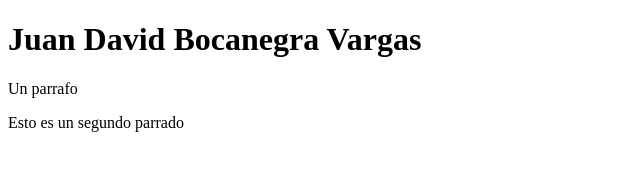
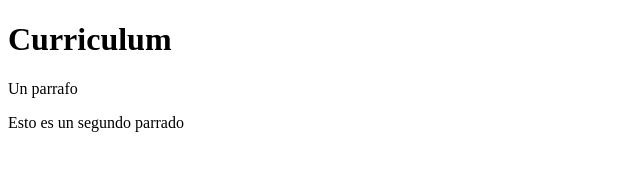
Before and after one commit to juan1031/Web-Page-Curriculum, a plain HTML site: page index.html in a window 1280 px wide. Shown: the whole page, without its empty margins (0-640 px from the left). Drawn offline with Linux system fonts and the light colour scheme.

Commit message:
Actualice titulo

```diff
--- a/index.html
+++ b/index.html
@@ -4,11 +4,12 @@
     <meta charset="UTF-8">
     <meta http-equiv="X-UA-Compatible" content="IE=edge">
     <meta name="viewport" content="width=device-width, initial-scale=1.0">
-    <title>Document</title>
+    <title>Juan David Bocanegra Vargas</title>
 </head>
 <body>
-    <h1>Juan David Bocanegra Vargas</h1>
+    <h1>Curriculum</h1>
     <p>Un parrafo</p>
     <p>Esto es un segundo parrado</p>
+
 </body>
 </html>
```
